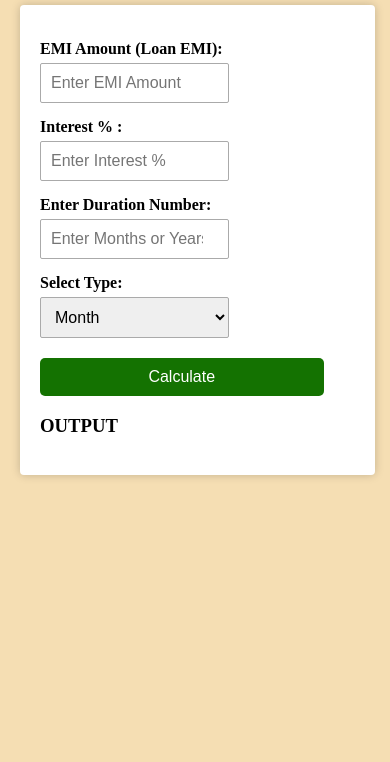
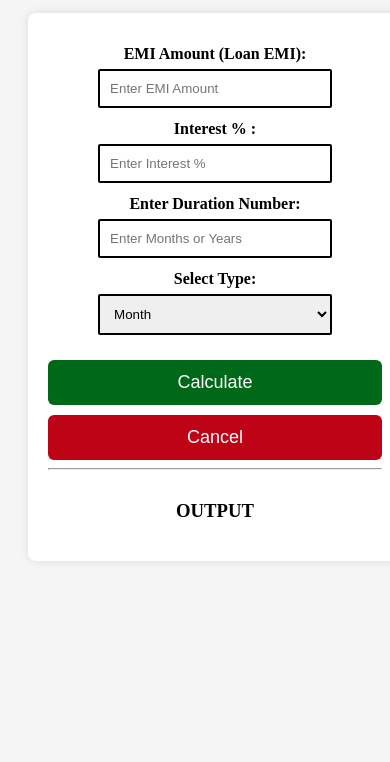
Before and after one commit to harikrishnan-dh/project1, a plain HTML site: page index.html in a window 390 px wide. Shown: the part 82-844 px from the top of the page. Drawn offline with Linux system fonts and the light colour scheme.

Commit message:
change the all code

```diff
--- a/index.html
+++ b/index.html
@@ -8,7 +8,7 @@
 </head>
 
 <body>
-<h2>Simple EMI Calculator</h2>
+<h2>EMI CALCULATOR </h2>
 
 <div class="box">
     <label>EMI Amount (Loan EMI):</label>
@@ -25,10 +25,12 @@
         <option value="month">Month</option>
         <option value="year">Year</option>
     </select>
-
-    <button onclick="calculate()">Calculate</button>
-
-    <h3>OUTPUT</h3>
+    <div class="button-row">
+    <button class="btn left-btn" onclick="calculate()">Calculate</button>
+    <button class="btn right-btn" onclick="resetForm()">Cancel</button>
+</div>
+<hr>
+<h3>OUTPUT</h3>
     <p id="monthlyEmi"></p>
     <p id="totalEmi"></p>
     <p id="totalInterest"></p>
--- a/main.js
+++ b/main.js
@@ -5,23 +5,33 @@ function calculate() {
     let type = document.getElementById("type").value;
 
     if (!emi || !interest || !duration) {
-        alert("Please fill all fields");
+        alert("Please enter all values");
         return;
     }
 
-    // convert year to months
-    let months = (type === "year") ? duration * 12 : duration;
+    let monthlyInterest = (emi * (interest / 100));
+    let totalInterest;
 
-    // per month interest money
-    let monthlyInterest = emi * (interest / 100);
+    if (type === "month") {
+        totalInterest = monthlyInterest * duration;
+    } else {
+        totalInterest = monthlyInterest * (duration * 12);
+    }
 
-    // total interest for duration
-    let totalInterest = monthlyInterest * months;
+    let totalPay = emi * duration + totalInterest;
 
-    // total EMI amount
-    let totalEmi = emi * months;
+    document.getElementById("monthlyEmi").textContent = "Monthly Interest: ₹" + monthlyInterest.toFixed(2);
+    document.getElementById("totalEmi").textContent = "Total Pay: ₹" + totalPay.toFixed(2);
+    document.getElementById("totalInterest").textContent = "Total Interest: ₹" + totalInterest.toFixed(2);
+}
 
-    document.getElementById("monthlyEmi").innerText = "Monthly EMI Interest: ₹ " + monthlyInterest;
-    document.getElementById("totalEmi").innerText = "Total EMI Amount: ₹ " + totalEmi;
-    document.getElementById("totalInterest").innerText = "Total Interest: ₹ " + totalInterest;
+function resetForm() {
+    document.getElementById("emiAmount").value = "";
+    document.getElementById("interest").value = "";
+    document.getElementById("duration").value = "";
+    document.getElementById("type").value = "month";
+
+    document.getElementById("monthlyEmi").textContent = "";
+    document.getElementById("totalEmi").textContent = "";
+    document.getElementById("totalInterest").textContent = "";
 }
--- a/style .css
+++ /dev/null
@@ -1,104 +0,0 @@
-* {
-    box-sizing: border-box;
-}
-
-body {
-    background-color: burlywood;
-    display: flex;
-    flex-direction: column;
-    align-items: center;
-    margin: 0;
-    font-family: Arial, sans-serif;
-}
-
-h2 {
-    margin-top: 20px;
-    color: blue;
-    font-size: 30px;
-    font-weight: bold;
-    text-align: center;
-}
-
-form {
-    background-color: rgba(255, 255, 255, 0.95);
-    padding: 25px;
-    border-radius: 10px;
-    width: 90%;
-    max-width: 450px;
-    margin-top: 20px;
-    box-shadow: 0 4px 6px rgba(0,0,0,0.2);
-}
-
-.form-group {
-    display: flex;
-    flex-direction: column;  /* FIX FOR MOBILE */
-    margin-bottom: 15px;
-}
-
-label {
-    color: red;
-    font-weight: bold;
-    font-size: 16px;
-    margin-bottom: 5px;
-}
-
-input, select {
-    width: 60%;
-    padding: 12px;
-    border-radius: 6px;
-    border: 2px solid #ccc;
-    font-size: 15px;
-}
-
-.result {
-    background: #f5f5f5;
-    padding: 15px;
-    border-radius: 8px;
-}
-
-.result p {
-    color: black;
-    font-size: 18px;
-    font-weight: bold;
-}
-
-
-@media (max-width: 480px) {
-
-    h2 {
-        font-size: 24px;
-        margin-top: 10px;
-    }
-
-    form {
-        width: 80%;
-        padding: 20px;
-    }
-
-    label {
-        font-size: 14px;
-    }
-
-    input, select {
-        font-size: 14px;
-        padding: 10px;
-    }
-
-    .result p {
-        font-size: 16px;
-    }
-}
-
-/* Tablets */
-@media (max-width: 768px) {
-    form {
-        width: 90%;
-    }
-}
-
-/* Laptops */
-@media (min-width: 1024px) {
-    form {
-        max-width: 500px;
-    }
-}
--- a/style.css
+++ b/style.css
@@ -1,9 +1,7 @@
-
 body {
     font-family: serif;
-    background: wheat;
     padding: 20px;
-    margin: 0;
+    background: #f5f5f5;
 }
 
 h2 {
@@ -11,90 +9,105 @@ h2 {
     margin-bottom: 20px;
 }
 
-
 .box {
-    max-width: 400px;
+    max-width: 350px;
+    margin: auto;
     background: white;
-    margin: auto;
-    padding: 25px;
-    border-radius: 4px;
-    box-shadow: 0 0 10px rgba(0,0,0,0.2);
+    padding: 20px;
+    border-radius: 8px;
+    box-shadow: 0 0 10px rgba(0,0,0,0.1);
+    text-align: center;
 }
 
+label {
+    display: block;
+    margin-top: 12px;
+    font-weight: bold;
+}
 
-.box label {
-    font-weight: bold;
-    display: block;
+input, select {
+    width: 70%;
+    padding: 10px;
+    margin-top: 6px;
+    border: 2px solid black;
+    border-radius: 2px;
+    box-sizing: border-box;
+}
+
+.button-row {
+    display: flex;
+    justify-content: space-between; /* LEFT + RIGHT */
     margin-top: 15px;
 }
 
 
-.box input,
-.box select {
-    width:60%;
-    padding: 10px;
-    margin-top: 5px;
-    border: 1px solid #aaa;
-    border-radius: 2px;
-    font-size: 16px;
-    box-sizing: border-box;
+.btn {
+    width: 48%;
+    padding: 12px;
+    font-size: 18px;
+    border: none;
+    border-radius: 6px;
+    color: white;
+    cursor: pointer;
 }
 
 
-.box button {
-    width:90%;
-    padding: 12px;
-    background: #147201;
-    border: none;
-    color: white;
-    margin-top: 20px;
-    font-size: 18px;
-    border-radius: 5px;
-    cursor: pointer;
+.left-btn {
+    background-color: #006919;
+    color: white
+}
+.left-btn:hover {
+    background-color: #11e446;
 }
 
-.box button:hover {
-    background: #2bec04;
+.right-btn {
+    background-color: #be0316;
+    color: white
+}
+.right-btn:hover {
+    background-color: #ff4047;
 }
 
-#monthlyEmi, #totalEmi, #totalInterest {
-    font-size: 17px;
-    margin-top: 10px;
-    font-weight: bold;
+
+h3 {
+    margin-top: 20px;
+
+    padding-top: 10px;
+}
+
+p {
+    font-size: 16px;
+    margin: 5px 0;
+}
+
+@media (max-width: 480px) {
+    .box {
+        width: 100%;
+    }
+
+    button {
+        width: 100%;
+        margin-top: 10px;
+    }
 }
 
 
 
 
-@media (max-width: 480px) {
-    .box {
-        width: 90%;
-        padding: 20px;
-    }
-
-    .box button {
-        font-size: 16px;
-        padding: 10px;
+@media(max-width: 480px) {
+    .box button.calculate,
+    .box button.cancel {
+        width: 100%;
+        margin-right: 0;
     }
 }
 
-
-@media (min-width: 481px) and (max-width: 768px) {
-    .box {
-        width: 80%;
-        padding: 25px;
+@media (max-width: 480px) {
+    .button-row {
+        flex-direction: column;
+    }
+    .btn {
+        width: 100%;
+        margin-top: 10px;
     }
 }
-
-
-@media (min-width: 769px) and (max-width: 1024px) {
-    .box {
-        width: 50%;
-    }
-}
-
-@media (min-width: 1025px) {
-    .box {
-        width: 40%;
-    }
-}
```
